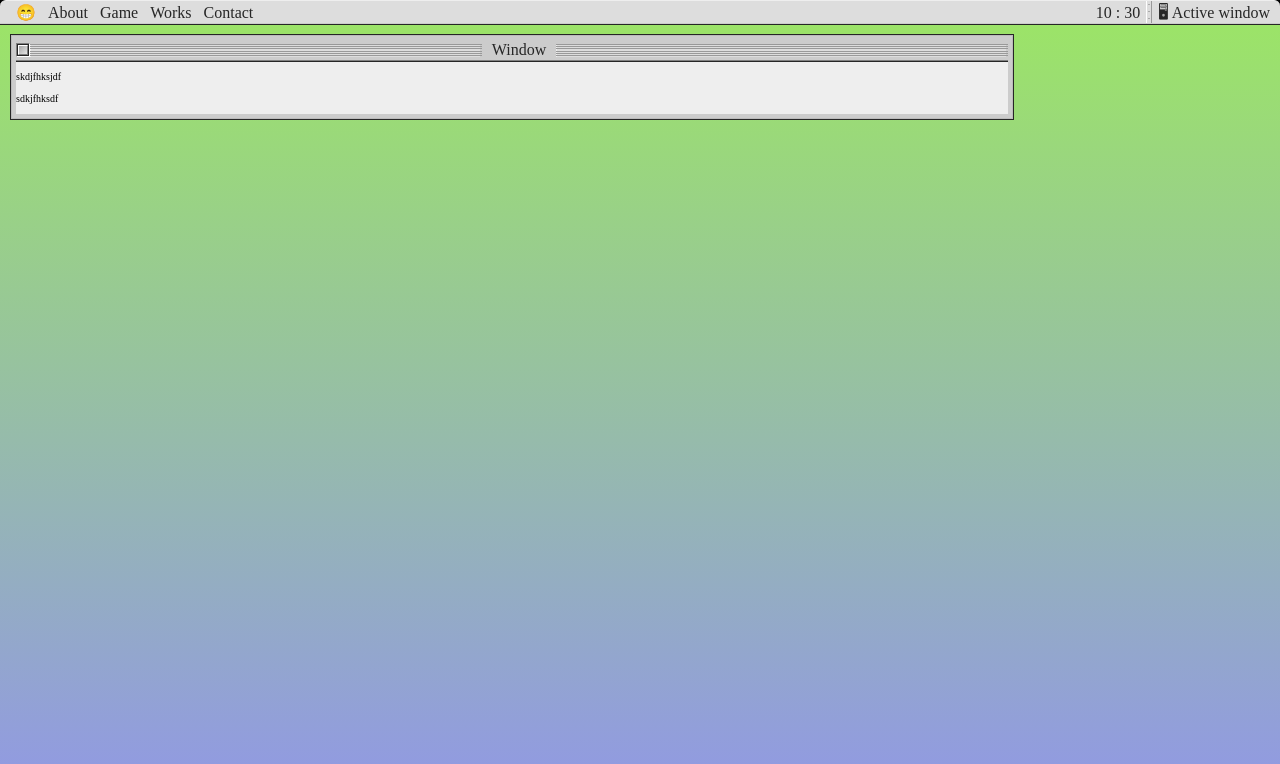
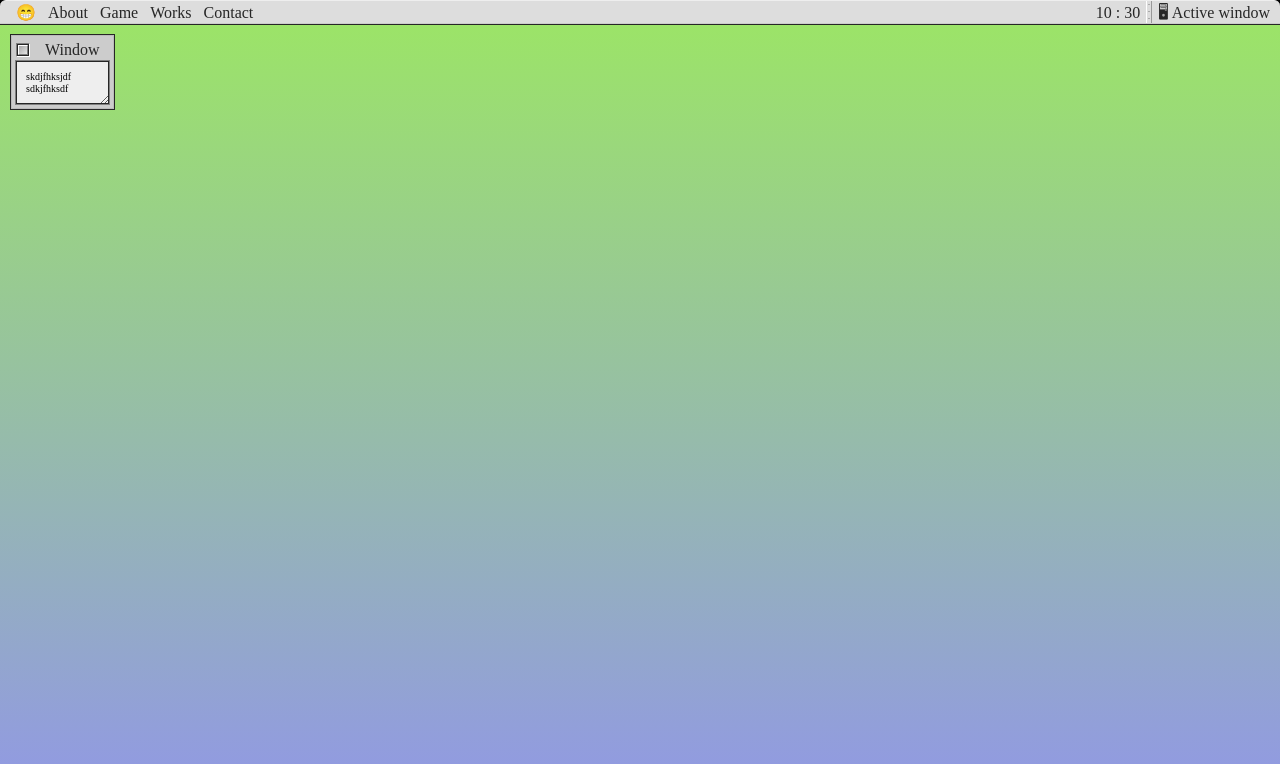
Before and after one commit to oardizzone/macos9-UI, a React (Vite) app: page / in a window 1280 px wide. Shown: the top 764 px of the page. Built offline with nearby package versions, Linux system fonts and the light colour scheme; a web font is replaced by a local one.

Commit message:
made window resizable

```diff
--- a/src/styles/components/scss/_window.scss
+++ b/src/styles/components/scss/_window.scss
@@ -2,13 +2,14 @@
 
 .window {
   display: inline-block;
-  min-width: 100rem;
+  width: max-content;
   background-color: $color-grey-200;
   border: 0.2rem solid $color-primary-black;
 
   &__container {
     border: 0.4rem solid $color-grey-400;
     outline: 0.1rem solid $color-grey-500;
+    resize: both;
   }
 
   &__title-bar {
@@ -18,6 +19,7 @@
     justify-content: space-between;
     align-items: center;
     background-color: $color-grey-400;
+    gap: 0.5rem;
 
     border-bottom: 0.1rem solid $color-grey-700;
     filter: drop-shadow(0px 1px 0 $color-primary-black);
@@ -47,8 +49,16 @@
     &__name {
       @include charcoal-small($color-primary-black, center);
       margin: 0;
-      padding-left: 1rem;
-      padding-right: 1rem;
+      padding-left: 0.5rem;
+      padding-right: 0.5rem;
     }
   }
+
+  &__content {
+    padding: 1rem;
+    outline: solid 0.1rem $color-grey-700;
+    box-shadow: inset 0 0 0 1px $color-primary-black;
+    resize: both;
+    overflow: auto;
+  }
 }
--- a/src/styles/global/_normalize.scss
+++ b/src/styles/global/_normalize.scss
@@ -2,4 +2,8 @@ html {
   line-height: 1.15; /* 1 */
   -webkit-text-size-adjust: 100%; /* 2 */
   font-size: 62.5%;
+
+  p {
+    margin: 0;
+  }
 }
```
